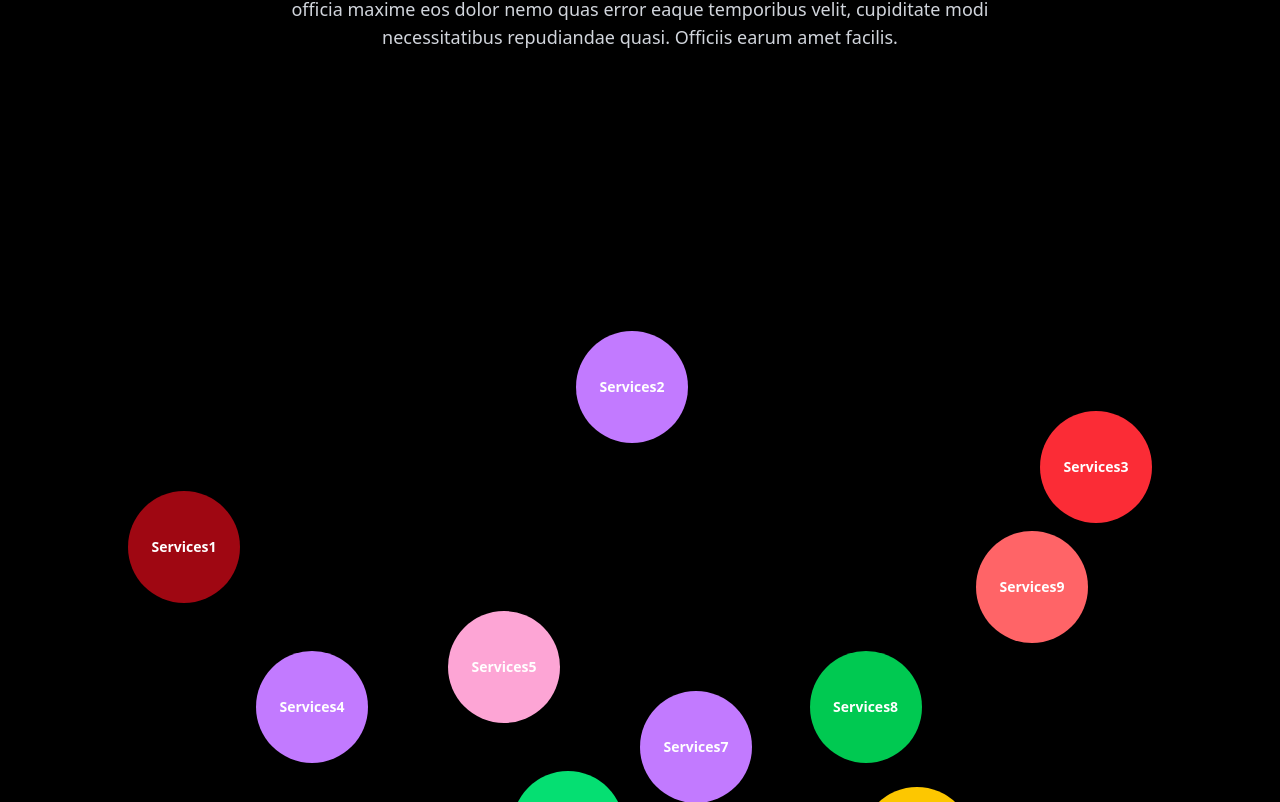
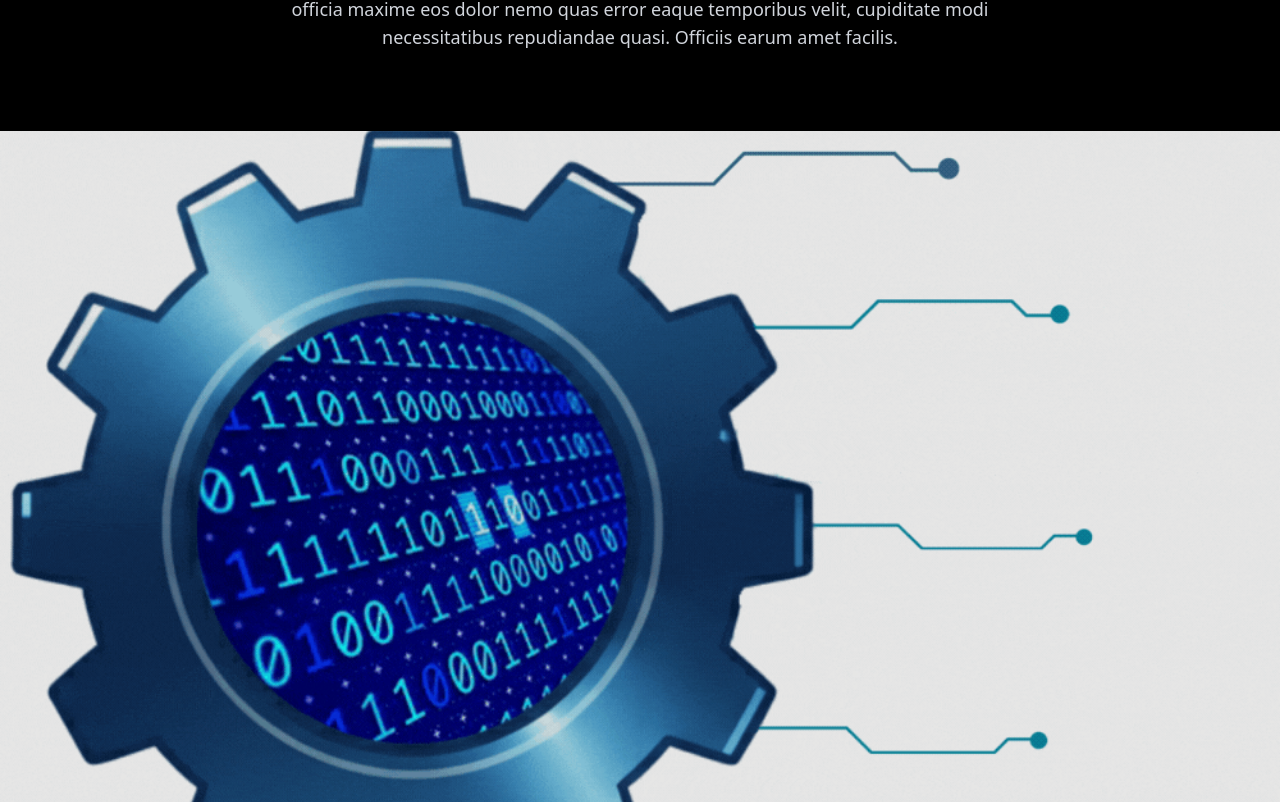
Before and after one commit to dsdsharma/aqm, a React (Vite) app: page /services in a window 1280 px wide. Shown: the part 618-1420 px from the top of the page. Built offline with nearby package versions, Linux system fonts and the light colour scheme.

Commit message:
update cass and services

```diff
--- a/src/Pages/CaaSCloud.jsx
+++ b/src/Pages/CaaSCloud.jsx
@@ -1,6 +1,6 @@
 // src/components/NeoCollections.jsx
 import React from "react";
-import ethvideo from "../Images/ethvideo.mp4";
+import ethvideo from "../Images/caasvideo.mp4";
 import ethvideo1 from "../Images/ethvideo1.mp4";
 import ethvideo2 from "../Images/ethvideo2.mp4";
 import ethvideo3 from "../Images/ethvideo3.mp4";
--- a/src/Pages/Home.jsx
+++ b/src/Pages/Home.jsx
@@ -234,7 +234,7 @@ export default function Home() {
             <img
               src={mobile}
               alt="Vision"
-              className="rounded-lg shadow-lg relative z-10"
+              className="w-[600px] max-w-full rounded-lg shadow-lg relative z-10"
             />
 
             {/* Lighter Overlay */}
--- a/src/Pages/Services.jsx
+++ b/src/Pages/Services.jsx
@@ -1,6 +1,7 @@
 import { useEffect, useState } from "react";
 import { CheckCircleIcon, ChartBarIcon } from "@heroicons/react/24/solid";
 import { MdMemory } from "react-icons/md";
+import teamImg from "../Images/services.gif";
 
 // import teamImg from "../Images/ourstory.jpg";
 
@@ -257,6 +258,16 @@ export default function OurStory() {
           Officiis earum amet facilis.
         </p>
 
+        <div className="relative w-full h-[100vh]">
+          <img
+            src={teamImg}
+            alt="Our Story"
+            className={`w-full h-full object-cover brightness-90 transition-opacity duration-1000 ${
+              loaded ? "opacity-100" : "opacity-0"
+            }`}
+          />
+        </div>
+
         <div className="relative w-full h-[100vh] max-w-7xl mx-auto">
           {bubbles.map((bubble, idx) => (
             // bubble.type === "image" ? (
```
Also changed, not shown: src/Images/services.gif (added), 1 other file (tests, documents, lock files or other folders).
